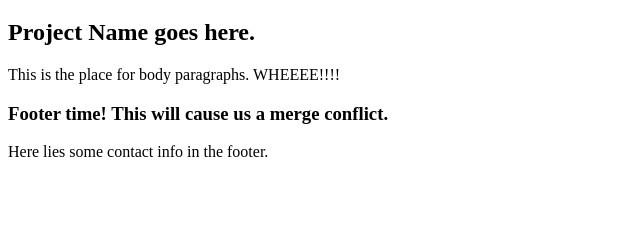
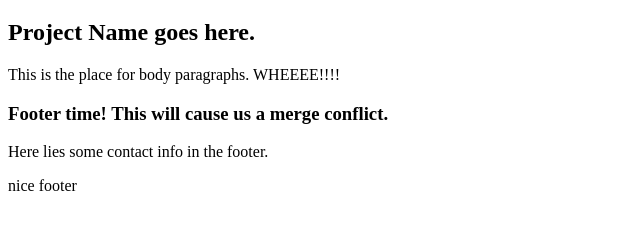
Before and after one commit to FRC4944/MartyAndWill, a plain HTML site: page src/index.html in a window 1280 px wide. Shown: the part 61-290 px from the top of the page, without its empty margins (0-640 px from the left). Drawn offline with Linux system fonts and the light colour scheme.

Commit message:
add footer

```diff
--- a/src/index.html
+++ b/src/index.html
@@ -12,5 +12,6 @@
     <p>This is the place for body paragraphs.  WHEEEE!!!!</p>
     <h3>Footer time!  This will cause us a merge conflict.</h3>
     <p>Here lies some contact info in the footer.</p>
+    <footer>nice footer</footer>
   </body>
 </html>
```
